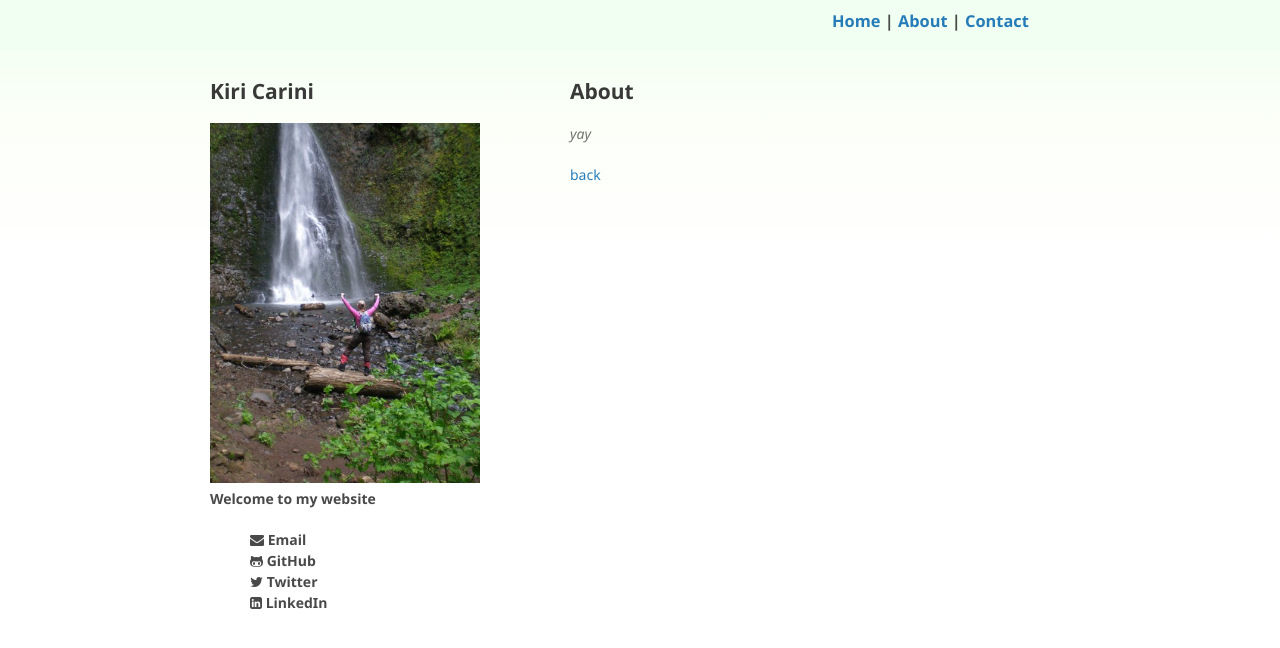
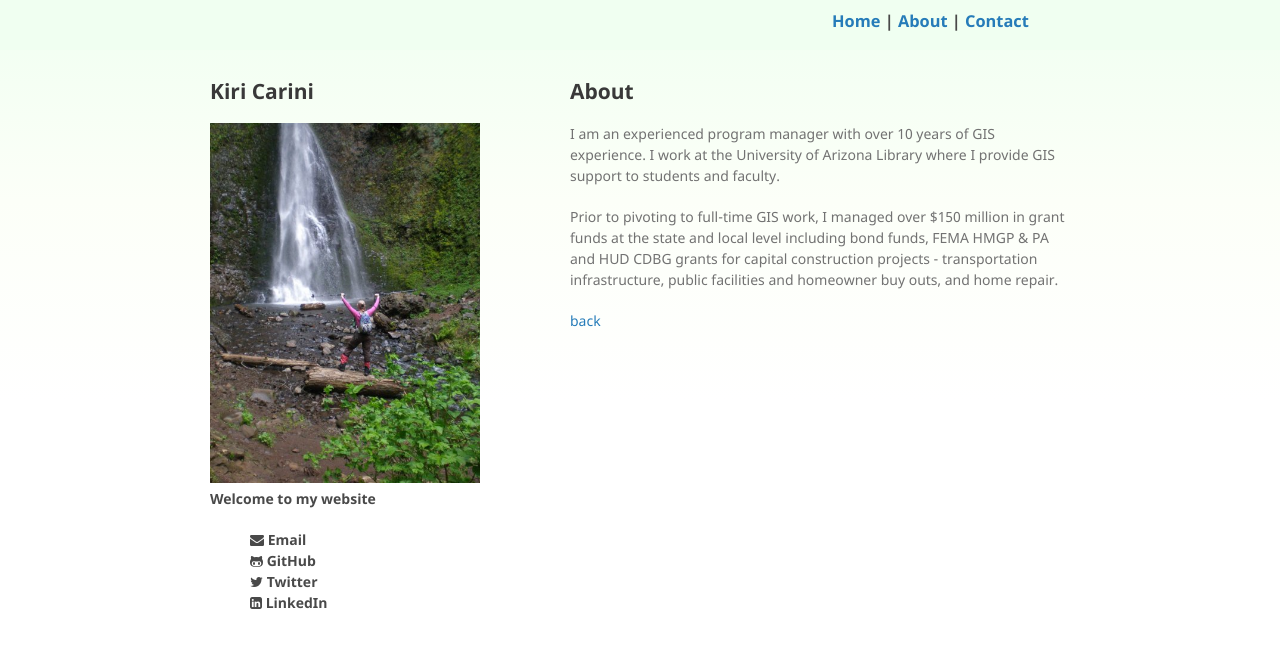
Before and after one commit to kcarini/kcarini.github.io, a Jekyll site: the page built from about.md, in a window 1280 px wide. Shown: the top 648 px of the page. Built offline with Jekyll 4.4.1, drawn with Linux system fonts in a browser that asks for light colours; nearby versions of some CDN libraries; our own code applies the rules of GitHub Pages for plain Markdown files.

Commit message:
Update about.md

```diff
--- a/about.md
+++ b/about.md
@@ -4,6 +4,8 @@ layout: default
 
 ## About
 
-_yay_
+I am an experienced program manager with over 10 years of GIS experience. I work at the University of Arizona Library where I provide GIS support to students and faculty.
+
+Prior to pivoting to full-time GIS work, I managed over $150 million in grant funds at the state and local level including bond funds, FEMA HMGP & PA and HUD CDBG grants for capital construction projects - transportation infrastructure, public facilities and homeowner buy outs, and home repair.
 
 [back](./)
```
